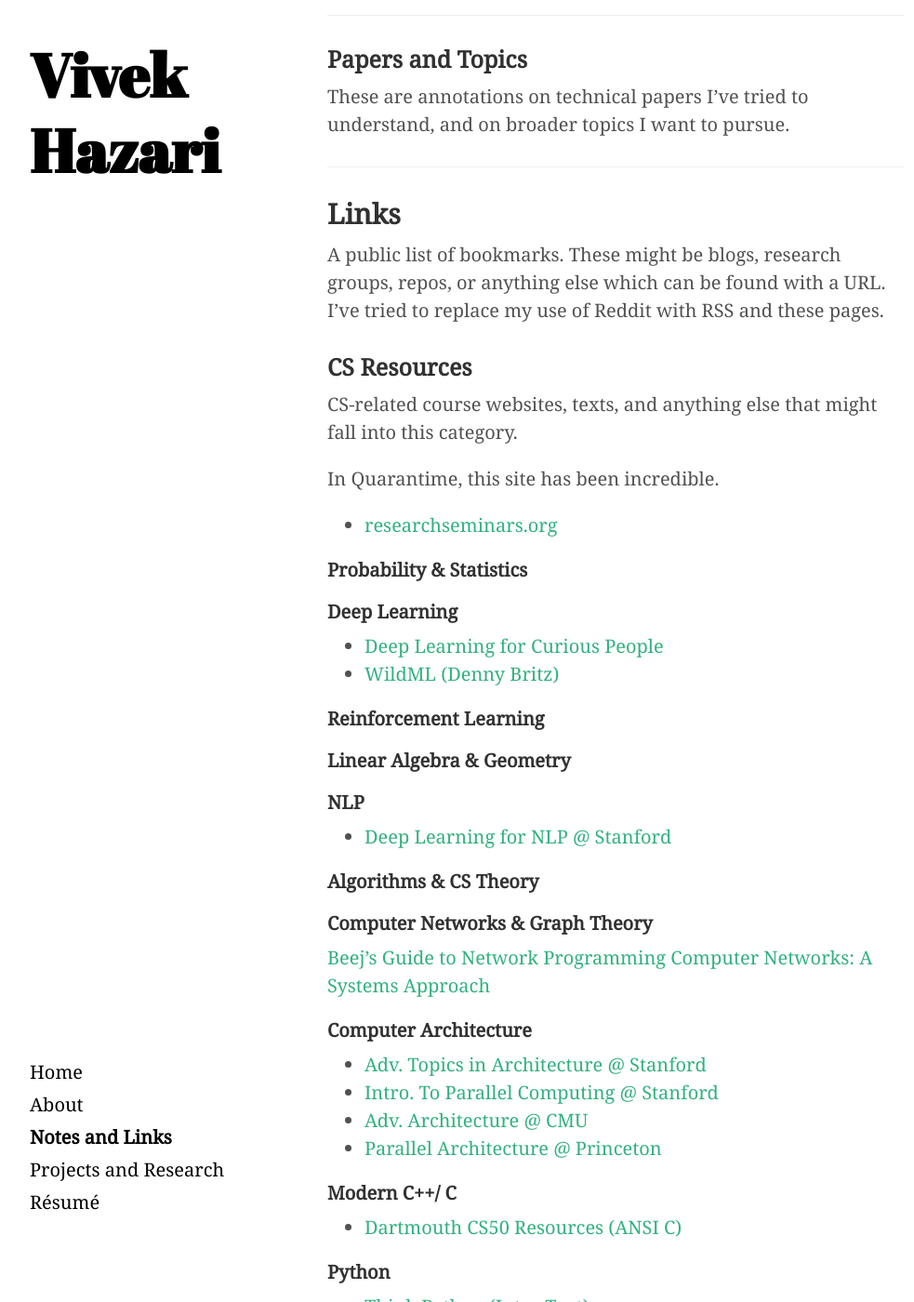
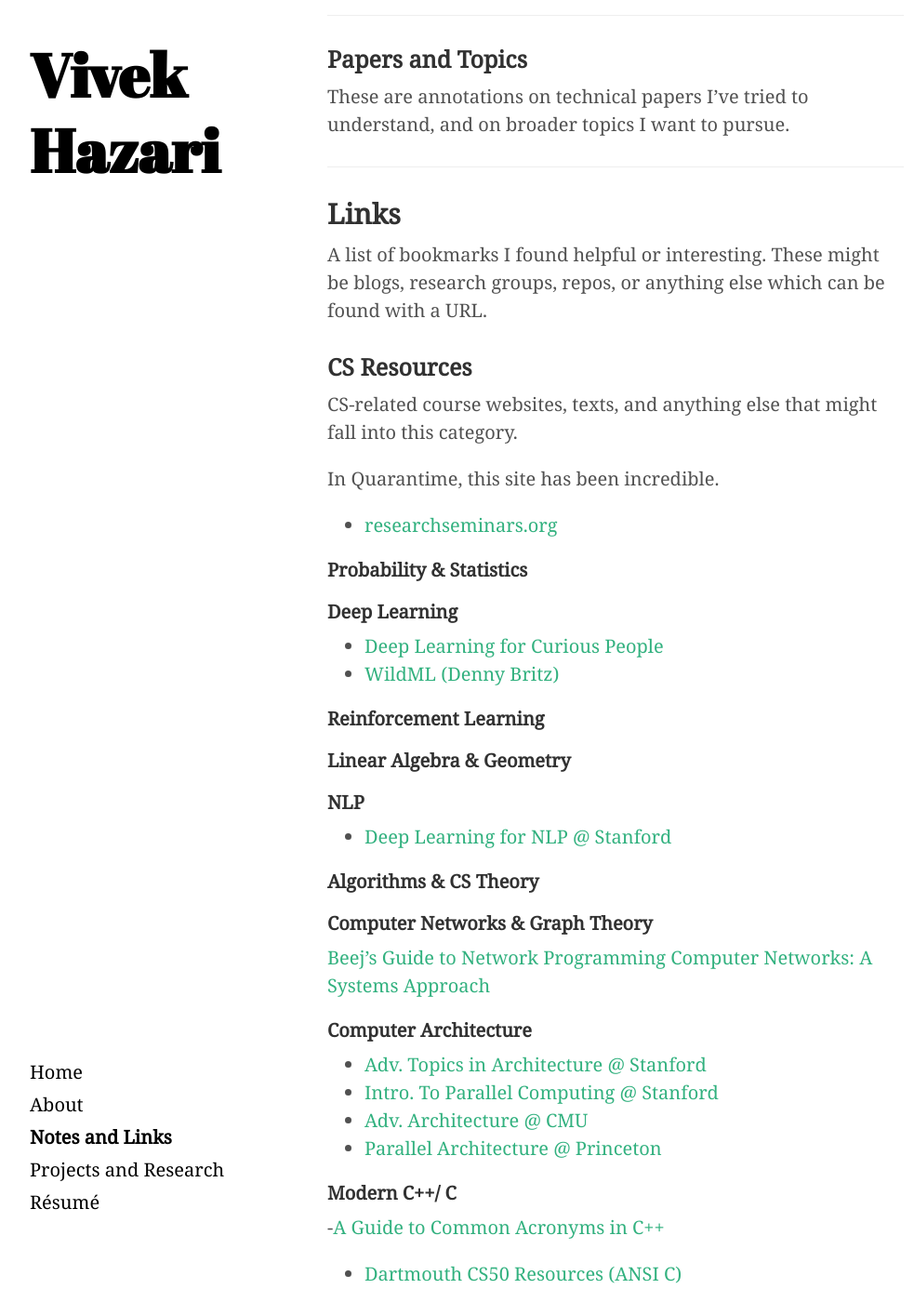
Before and after one commit to Vivekhaz/site_personal, a Jekyll site: the page built from notes.md, in a window 1280 px wide and 1400 px high, scrolled down 587 px. Shown: the whole window at 93% size, without its empty margins (208-1191 px from the left). Built offline with Jekyll 4.4.1, drawn with Linux system fonts in a browser that asks for light colours.

Commit message:
Update notes.md

```diff
--- a/notes.md
+++ b/notes.md
@@ -27,7 +27,7 @@ These are annotations on technical papers I've tried to understand, and on broad
 --------------------------------------------------------------------------------
 ## Links
 
-A public list of bookmarks. These might be blogs, research groups, repos, or anything else which can be found with a URL. I've tried to replace my use of Reddit with RSS and these pages.
+A list of bookmarks I found helpful or interesting. These might be blogs, research groups, repos, or anything else which can be found with a URL.
 
 ### CS Resources
 CS-related course websites, texts, and anything else that might fall into this category.
@@ -67,7 +67,7 @@ In Quarantime, this site has been incredible.
 - [Parallel Architecture @ Princeton](https://www.cs.princeton.edu/courses/archive/spr07/cos598A/)
 
 #### Modern C++/ C
-
+-[A Guide to Common Acronyms in C++](https://quuxplusone.github.io/blog/2019/08/02/the-tough-guide-to-cpp-acronyms/)
 - [Dartmouth CS50 Resources (ANSI C)](https://www.cs.dartmouth.edu/~campbell/cs50/resources.html)
 
 #### Python
```
